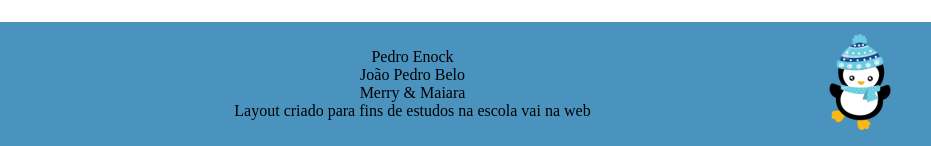
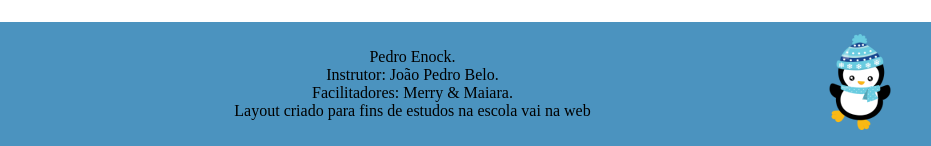
Before and after one commit to PedroEnock/pagina-inverno, a plain HTML site: page index.html in a window 1280 px wide. Shown: the part 1325-1471 px from the top of the page, 349-1280 px from the left. Drawn offline with Linux system fonts and the light colour scheme.

Commit message:
Atualizando footer

```diff
--- a/index.html
+++ b/index.html
@@ -65,9 +65,9 @@
         </section>
         <section class="apresentacoes">
             <ul style="list-style: none;">
-                <li>Pedro Enock</li>
-                <li>João Pedro Belo</li>
-                <li>Merry & Maiara</li>
+                <li>Pedro Enock.</li>
+                <li>Instrutor: João Pedro Belo.</li>
+                <li>Facilitadores: Merry & Maiara.</li>
                 <li>Layout criado para fins de estudos na escola vai na web</li>
             </ul>
         </section>
--- a/style.css
+++ b/style.css
@@ -42,6 +42,7 @@ main section aside{
     text-align: justify;
     font-family: 'Inter', sans-serif;
     color: #0F468C;
+
     font-size: 20px;
 }
 .part2{
```
